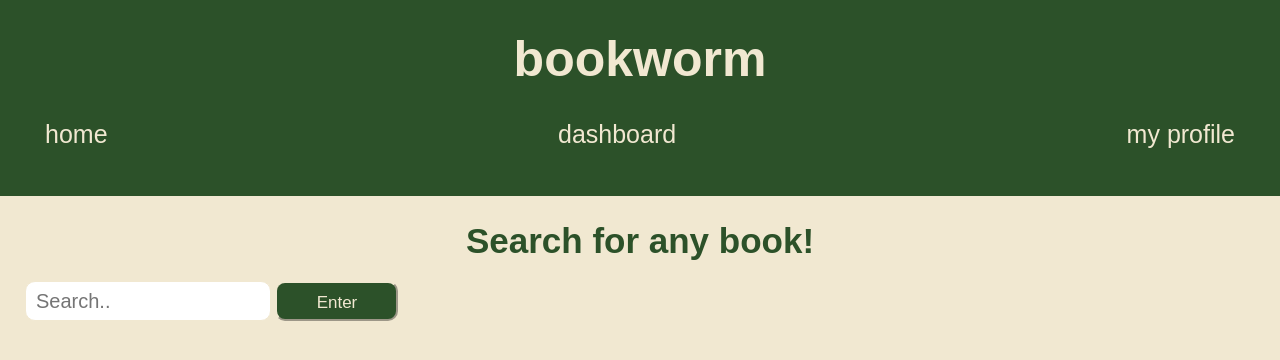
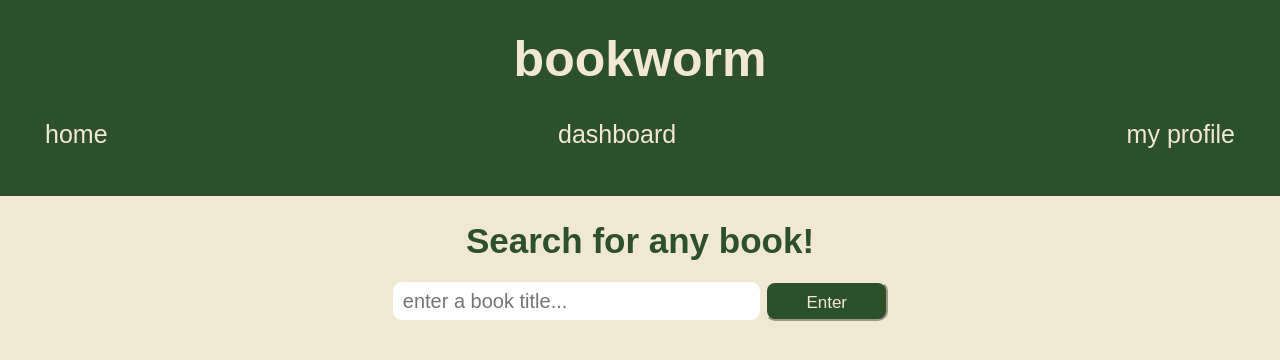
Before and after one commit to giselamarque/p2g8, a web app: file controllers/views/main.html in a window 1280 px wide. Shown: the top 360 px of the page. Run offline with its HTML, style and script files only (its server is not run), Linux system fonts and the light colour scheme; some libraries are stand-ins or nearby versions.

Commit message:
more styles added, will see if can figure out how to adjust titles to authors

```diff
--- a/controllers/views/main.html
+++ b/controllers/views/main.html
@@ -29,12 +29,13 @@
         <section id="top-books">
             <h2>Search for any book!</h2>
             <div class="search">
-                <input id="search" type="text" placeholder="Search..">
+                <input id="search" type="text" placeholder="enter a book title...">
                 <button id="button" type="button">Enter</button>
             </div>
         </section>
-        <div id="results"></div>
-        <script src="http://ajax.googleapis.com/ajax/libs/jquery/1.11.1/jquery.min.js"></script>
-        <script src="./api/index.js"></script>
+        <div id="results">
+            <script src="http://ajax.googleapis.com/ajax/libs/jquery/1.11.1/jquery.min.js"></script>
+            <script src="./api/index.js"></script>
+        </div>
     </main>
 </body>
--- a/public/style.css
+++ b/public/style.css
@@ -72,10 +72,13 @@ h2 {
     color: #2c5129 ;
 }
 
+.search {
+text-align: center;
+}
+
 .search input {
-    align-items: flex-start;
    height: 40px ;
-   width: 20%;
+   width: 30%;
     background-color: #ffffff ;
     color: #2c5129 ;
     border-radius: 10px ;
```
